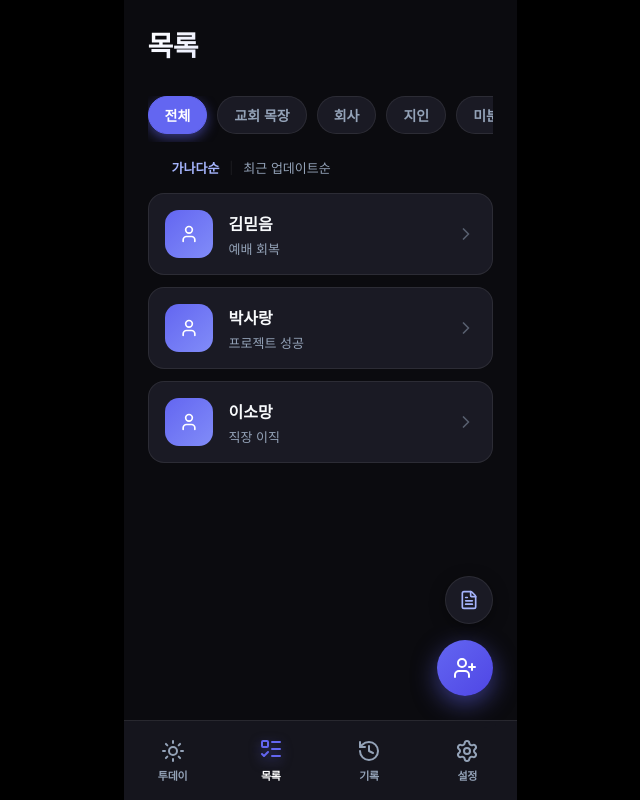
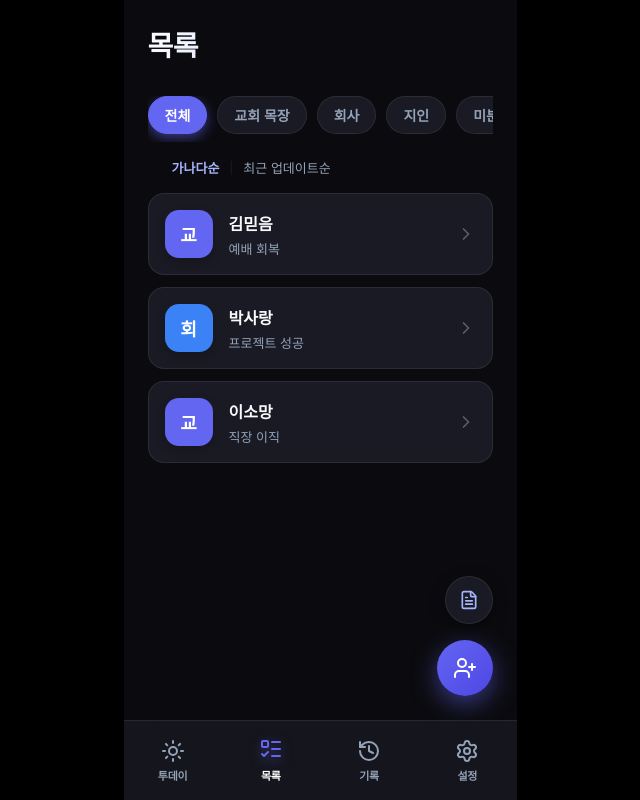
Before and after one commit to do-mini/behalf, a React (Vite) app: page / in a window 1280 px wide. Both pictures are taken after a click on the button "목록". Shown: the whole page, without its empty margins (320-960 px from the left). Built offline with nearby package versions, Linux system fonts and the light colour scheme; a web font is replaced by a local one.

Commit message:
add group color avatar

```diff
--- a/src/components/ListTab.css
+++ b/src/components/ListTab.css
@@ -106,11 +106,17 @@
   width: 48px;
   height: 48px;
   border-radius: 14px;
-  background: linear-gradient(135deg, var(--primary) 0%, #818cf8 100%);
   display: flex;
   align-items: center;
   justify-content: center;
   flex-shrink: 0;
+  box-shadow: 0 4px 10px rgba(0, 0, 0, 0.2);
+}
+
+.avatar-initial {
+  color: white;
+  font-size: 18px;
+  font-weight: 700;
 }
 
 .text-white {
--- a/src/components/ListTab.jsx
+++ b/src/components/ListTab.jsx
@@ -5,6 +5,7 @@ import MemberForm from './MemberForm';
 import BulkAddForm from './BulkAddForm';
 import GroupManager from './GroupManager';
 import { getCurrentWeekObj } from '../utils/dateUtils';
+import { getGroupColor, getGroupInitial } from '../utils/groupUtils';
 import './ListTab.css';
 
 const DUMMY_DATA = [
@@ -305,8 +306,11 @@ const ListTab = () => {
               className="member-card"
               onClick={() => setSelectedMember(member)}
             >
-              <div className="member-card-avatar">
-                <User size={20} className="text-white" />
+              <div
+                className="member-card-avatar"
+                style={{ background: getGroupColor(member.group, groups) }}
+              >
+                <span className="avatar-initial">{getGroupInitial(member.group)}</span>
               </div>
               <div className="member-card-info">
                 <h3 className="member-name">{member.name}</h3>
--- a/src/components/MemberDetail.css
+++ b/src/components/MemberDetail.css
@@ -75,16 +75,17 @@
   width: 80px;
   height: 80px;
   border-radius: 50%;
-  background: linear-gradient(135deg, var(--primary) 0%, #818cf8 100%);
   display: flex;
   align-items: center;
   justify-content: center;
   margin-bottom: 16px;
-  box-shadow: 0 8px 24px var(--primary-glow);
+  box-shadow: 0 8px 24px rgba(0, 0, 0, 0.3);
 }
 
-.avatar-icon {
+.profile-initial {
   color: #fff;
+  font-size: 32px;
+  font-weight: 700;
 }
 
 .profile-name {
--- a/src/components/MemberDetail.jsx
+++ b/src/components/MemberDetail.jsx
@@ -2,6 +2,7 @@ import React, { useState, useEffect } from 'react';
 import { ArrowLeft, User, Heart, Edit2, Trash2, ChevronLeft, ChevronRight, Plus, Check, X } from 'lucide-react';
 import MemberForm from './MemberForm';
 import { getCurrentWeekObj, getWeekObjFromId, getAdjacentWeekId } from '../utils/dateUtils';
+import { getGroupColor, getGroupInitial } from '../utils/groupUtils';
 import './MemberDetail.css';
 
 const MemberDetail = ({ member, groups, onBack, onUpdateMember, onDeleteMember }) => {
@@ -111,8 +112,11 @@ const MemberDetail = ({ member, groups, onBack, onUpdateMember, onDeleteMember }
 
       {/* Profile Info */}
       <section className="profile-section">
-        <div className="profile-avatar">
-          <User size={40} className="avatar-icon" />
+        <div
+          className="profile-avatar"
+          style={{ background: getGroupColor(member.group, groups) }}
+        >
+          <span className="profile-initial">{getGroupInitial(member.group)}</span>
         </div>
         <h2 className="profile-name">{member.name}</h2>
         <span className="profile-group">{member.group}</span>
--- /dev/null
+++ b/src/utils/groupUtils.js
@@ -0,0 +1,28 @@
+const BASE_COLORS = {
+  "교회 목장": "#6366f1",
+  "회사": "#3b82f6",
+  "지인": "#10b981",
+  "미분류": "#6b7280"
+};
+
+const EXTRA_COLORS = ["#f59e0b", "#ef4444", "#ec4899"];
+
+export const getGroupColor = (groupName, allGroups = []) => {
+  if (BASE_COLORS[groupName]) {
+    return BASE_COLORS[groupName];
+  }
+
+  // Custom groups
+  const customGroups = allGroups.filter(g => !BASE_COLORS[g]);
+  const index = customGroups.indexOf(groupName);
+
+  if (index === -1) {
+    return EXTRA_COLORS[0];
+  }
+  return EXTRA_COLORS[index % EXTRA_COLORS.length];
+};
+
+export const getGroupInitial = (groupName) => {
+  if (!groupName) return "?";
+  return groupName.charAt(0);
+};
```
